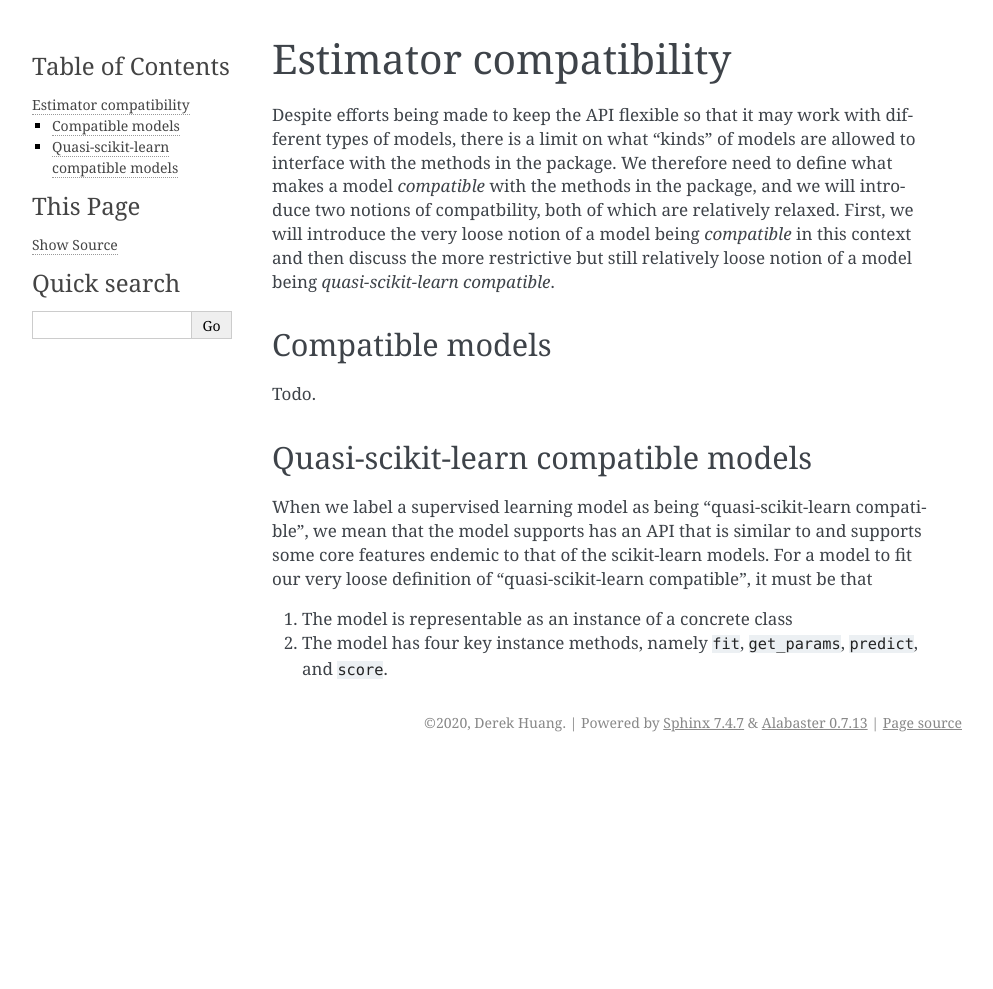
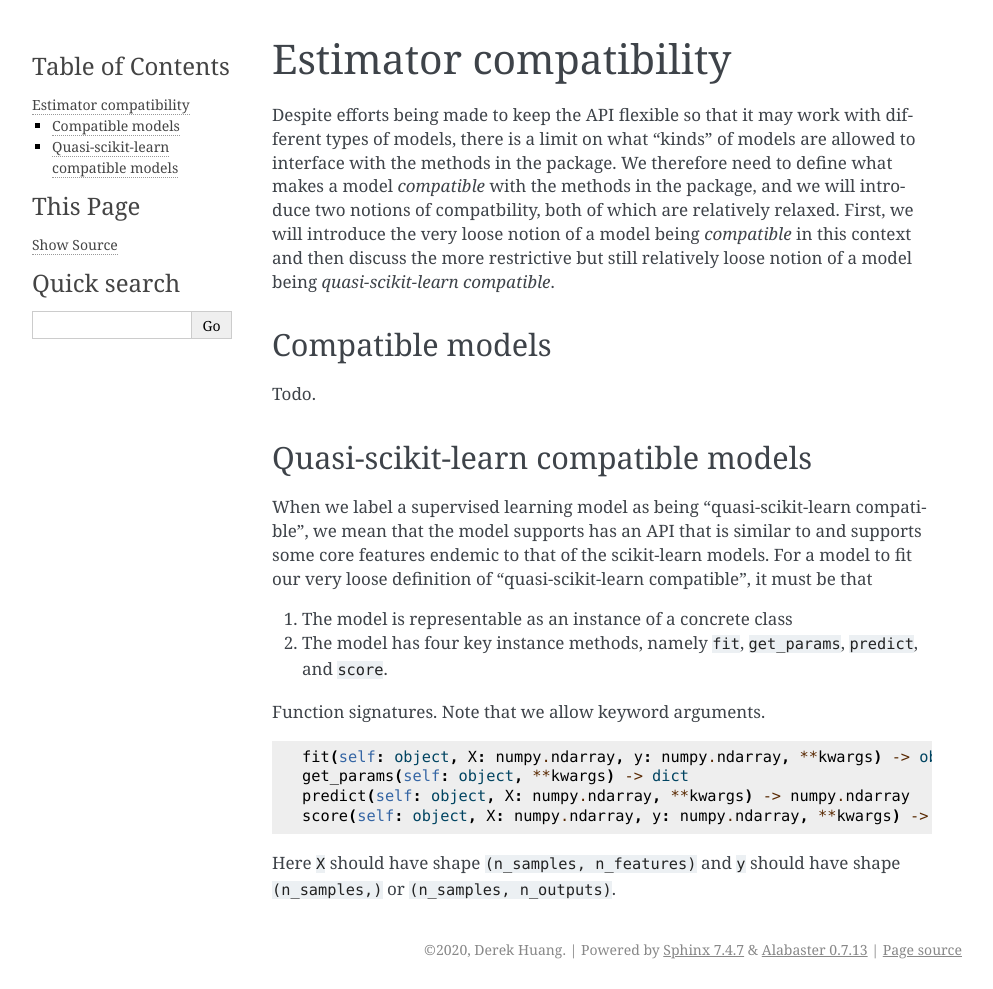
Before and after one commit to phetdam/shizuka, a Sphinx documentation site: the page built from doc/source/model_compat.rst, in a window 1280 px wide. Shown: the whole page, without its empty margins (148-1141 px from the left). Built offline with Sphinx 7.4.7, drawn with Linux system fonts in a browser that asks for light colours; before the commit the page ends 900 px from its top, so only the background shows below that.

Commit message:
changed scikit-learn compatibile to be quasi-scikit-learn compatible as not all features are supported. added function signatures in quasi-scikit-learn section

```diff
--- a/doc/source/model_compat.rst
+++ b/doc/source/model_compat.rst
@@ -7,7 +7,7 @@
    initial creation. renamed to model_compat.rst. added intro and section
    headings for compatibility and quasi-scikit-learn compatibility. Changed
    statement of compatibility to include the term "quasi" since not all the
-   scikit-learn features are supported.
+   scikit-learn features are supported. added function signatures.
 
    todo: write more details about normal and quasi-scikit-learn compatibility
 
@@ -28,3 +28,14 @@ When we label a supervised learning model as being "quasi-scikit-learn compatibl
 
 1. The model is representable as an instance of a concrete class
 2. The model has four key instance methods, namely ``fit``, ``get_params``, ``predict``, and ``score``.
+
+Function signatures. Note that we allow keyword arguments.
+
+.. code:: python
+
+   fit(self: object, X: numpy.ndarray, y: numpy.ndarray, **kwargs) -> object
+   get_params(self: object, **kwargs) -> dict
+   predict(self: object, X: numpy.ndarray, **kwargs) -> numpy.ndarray
+   score(self: object, X: numpy.ndarray, y: numpy.ndarray, **kwargs) -> float
+
+Here ``X`` should have shape ``(n_samples, n_features)`` and ``y`` should have shape ``(n_samples,)`` or ``(n_samples, n_outputs)``.
```
